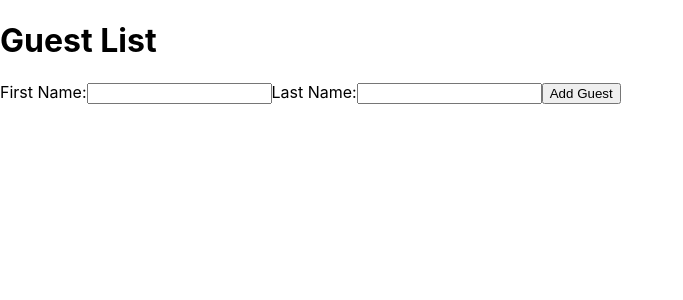
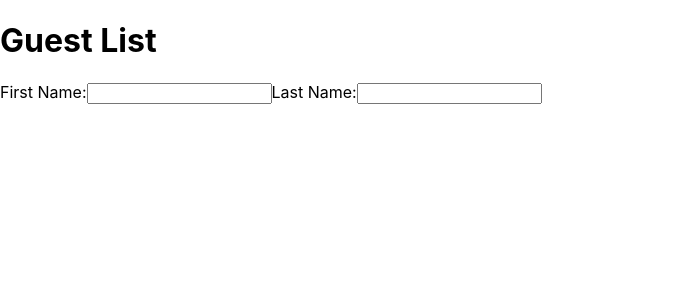
Before and after one commit to mmmmmSergio/react-guest-list, a React app: page / in a window 1280 px wide. Shown: the top 300 px of the page, without its empty margins (0-683 px from the left). Built offline with nearby package versions, Linux system fonts and the light colour scheme; the HTML template or start-up script is replaced by a standard one.

Commit message:
Remove add guest button and timestamp to accomodate API

```diff
--- a/src/App.js
+++ b/src/App.js
@@ -9,7 +9,7 @@ function GuestListApp() {
   const handleAddGuest = () => {
     if (firstName.trim() !== '' && lastName.trim() !== '') {
       const newGuest = {
-        id: Date.now(), // Unique ID based on timestamp
+        id: guests.length + 1, // Simple ID based on guest count
         firstName,
         lastName,
         attending: false, // Default not attending
@@ -21,7 +21,7 @@ function GuestListApp() {
   };
 
   // Function to handle pressing 'Enter' on last name input
-  const handleKeyPress = (e) => {
+  const handleKeyDown = (e) => {
     if (e.key === 'Enter') {
       handleAddGuest();
     }
@@ -59,11 +59,8 @@ function GuestListApp() {
         id="lastName"
         value={lastName}
         onChange={(e) => setLastName(e.target.value)}
-        onKeyPress={handleKeyPress} // Press 'Enter' to add guest
+        onKeyDown={handleKeyDown} // Press 'Enter' to add guest
       />
-
-      {/* Button to add guest */}
-      <button onClick={handleAddGuest}>Add Guest</button>
 
       {/* List of Guests */}
       <ul>
```
